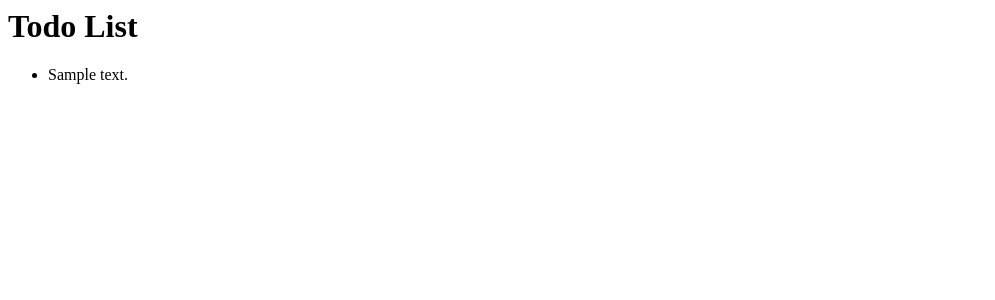
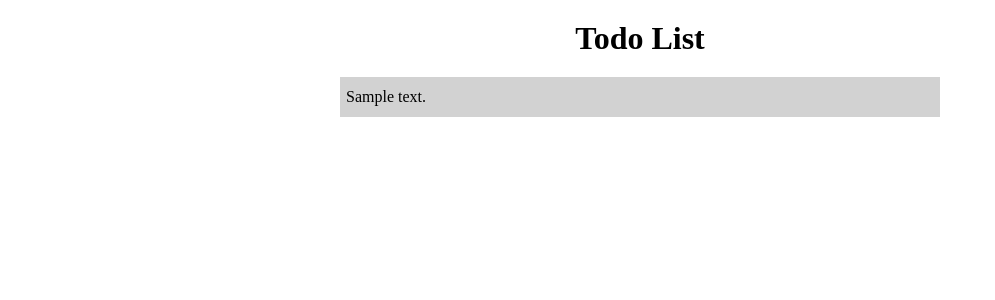
Before and after one commit to liaokongVFX/sample_web_server, a Python web app: template todo/templates/index.html in a window 1280 px wide. Shown: the top 300 px of the page, without its empty margins (0-995 px from the left). Run offline with Jinja, Linux system fonts and the light colour scheme; the template is opened without the code that fills it: most values are stand-ins (such as "Sample title", 1, 10 or a date in 2020).

Commit message:
支持了加载静态资源

```diff
--- /dev/null
+++ b/todo/static/css/style.css
@@ -0,0 +1,39 @@
+* {
+    margin: 0;
+    padding: 0;
+}
+
+ul {
+    list-style: none;
+}
+
+a {
+    text-decoration: none;
+    outline: none;
+    color: #000000;
+}
+
+h1 {
+    margin: 20px auto;
+}
+
+.container {
+    display: flex;
+    justify-content: center;
+    align-items: center;
+}
+
+.container ul {
+    width: 100%;
+    max-width: 600px;
+}
+
+.container ul li {
+    height: 40px;
+    line-height: 40px;
+    margin-bottom: 4px;
+    padding: 0 6px;
+    display: flex;
+    justify-content: space-between;
+    background-color: #d2d2d2;
+}
--- a/todo/templates/index.html
+++ b/todo/templates/index.html
@@ -2,6 +2,7 @@
 <head>
     <meta charset="UTF-8">
     <title>Todo List</title>
+    <link rel="stylesheet" href="/static/css/style.css">
 </head>
 <body>
 <h1 class="container">Todo List</h1>
```
Also changed, not shown: server.py (+18 -8 lines), todo/controllers.py (+44 -2 lines), todo/utils.py (+5 -2 lines), todo/static/favicon.ico (added).
